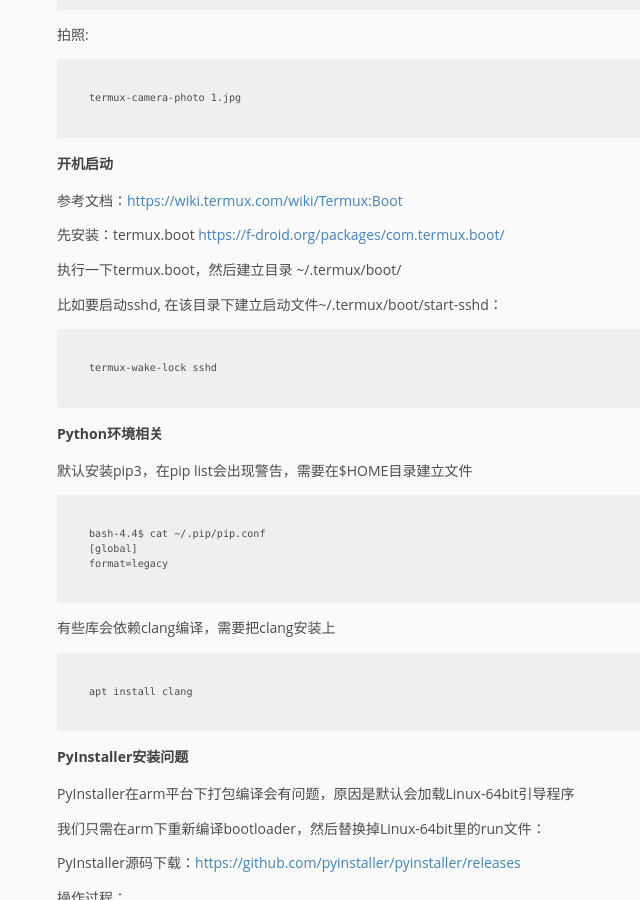
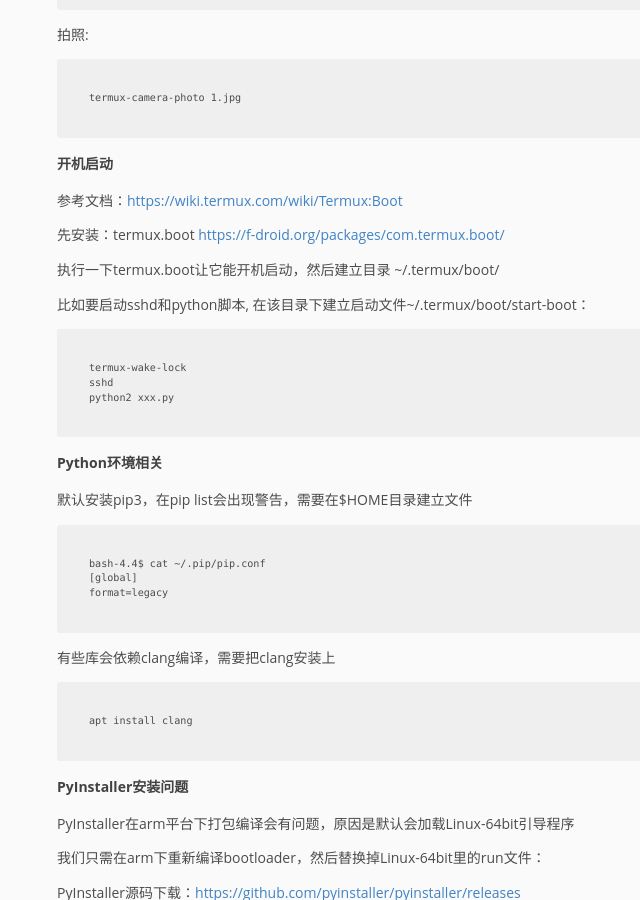
Before and after one commit to pingmalu/pingmalu.github.io, a Jekyll site: the page built from _posts/2017-12-18-Termux使用笔记.md, in a window 1280 px wide and 900 px high, scrolled down 1262 px. Shown: the whole window, without its empty margins (143-783 px from the left). Built offline with Jekyll 4.4.1, drawn with Linux system fonts in a browser that asks for light colours; nearby versions of some CDN libraries.

Commit message:
'update'

```diff
--- a/_posts/2017-12-18-Termux使用笔记.md
+++ b/_posts/2017-12-18-Termux使用笔记.md
@@ -54,11 +54,13 @@
 
 先安装：termux.boot [https://f-droid.org/packages/com.termux.boot/](https://f-droid.org/packages/com.termux.boot/)
 
-执行一下termux.boot，然后建立目录 ~/.termux/boot/
+执行一下termux.boot让它能开机启动，然后建立目录 ~/.termux/boot/
 
-比如要启动sshd, 在该目录下建立启动文件~/.termux/boot/start-sshd：
+比如要启动sshd和python脚本, 在该目录下建立启动文件~/.termux/boot/start-boot：
 
-	termux-wake-lock sshd
+	termux-wake-lock
+	sshd
+	python2 xxx.py
 
 
 ### Python环境相关
```
